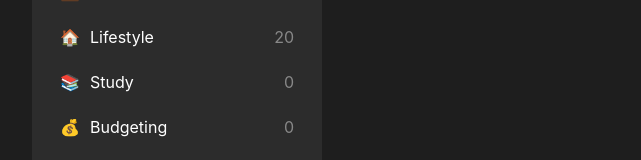
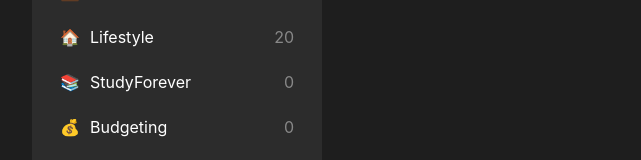
Before and after one commit to DukeWood/SSH-Tutorial, a React (Vite) app: page / in a window 1280 px wide. Shown: the part 327-487 px from the top of the page, without its empty margins (309-950 px from the left). Built offline with nearby package versions, Linux system fonts and the light colour scheme.

Commit message:
Update App.tsx and labble

```diff
--- a/src/App.tsx
+++ b/src/App.tsx
@@ -20,7 +20,7 @@ function App() {
   const [folders] = useState<Folder[]>([
     { id: 1, name: "Business", icon: "💼", todos: 40 },
     { id: 2, name: "Lifestyle", icon: "🏠", todos: 20 },
-    { id: 3, name: "Study", icon: "📚", todos: 0 },
+    { id: 3, name: "StudyForever", icon: "📚", todos: 0 },
     { id: 4, name: "Budgeting", icon: "💰", todos: 0 },
   ]);
 
```
